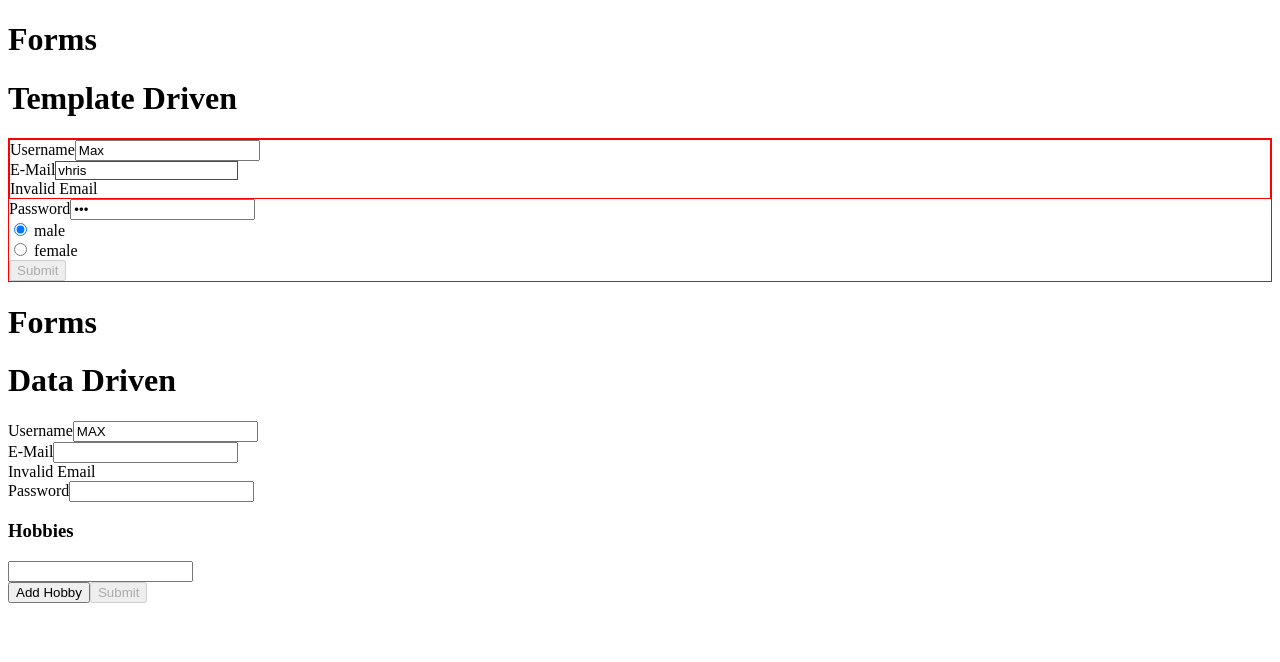
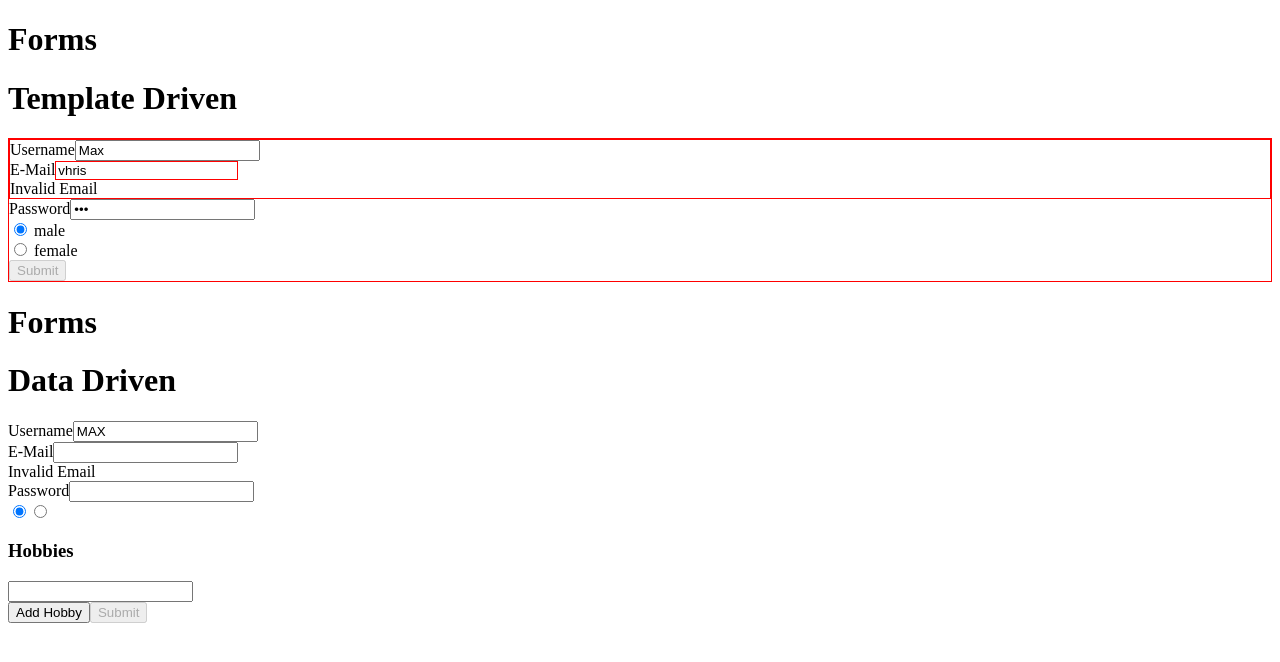
Before and after one commit to Farzaneh-Taleb/forms-udemy, an Angular app: page / in a window 1280 px wide. Shown: the top 662 px of the page. Built offline with nearby package versions, Linux system fonts and the light colour scheme.

Commit message:
118 - 119 Data Driven Form

```diff
--- a/src/app/data-driven/data-driven.component.html
+++ b/src/app/data-driven/data-driven.component.html
@@ -2,7 +2,7 @@
 
 <h1>Data Driven</h1>
 <form [formGroup]="myForm" (ngSubmit)="onSubmit()" >
-  <div>
+  <div formGroupName="userData">
     <div class="form-group">
       <label for="username">Username</label>
       <input type="text"
@@ -16,7 +16,7 @@
              class="form-control"
              id="email"
              formControlName="email">
-      <div *ngIf="!myForm.controls['email'].valid">Invalid Email</div>
+      <div *ngIf="!myForm.controls['userData'].controls['email'].valid">Invalid Email</div>
     </div>
   </div>
 
@@ -29,6 +29,12 @@
   </div>
   <div class="radio">
     <label>
+      <input type="radio" *ngFor="let g of genders"
+      formControlName="gender"
+             [value]="g"
+
+      >
+      {{g}}
     </label>
   </div>
   <div>
--- a/src/app/data-driven/data-driven.component.ts
+++ b/src/app/data-driven/data-driven.component.ts
@@ -9,13 +9,19 @@ import {FormControl, FormGroup, Validators} from '@angular/forms';
 export class DataDrivenComponent {
 
   myForm: FormGroup ;
+  genders= [
+    'male',
+    'female'
+  ]
 
   constructor() {
     this.myForm = new FormGroup({
-      'username': new FormControl('MAX' , Validators.required) ,
+      'userData': new FormGroup({
+        'username': new FormControl('MAX' , Validators.required) ,
+        'email': new FormControl('' , [Validators.required ])
+      }),
       'password': new FormControl('' , Validators.required),
-      'email': new FormControl('' , [Validators.required ,
-        Validators.pattern('/^\w+([\.-]?\w+)*@\w+([\.-]?\w+)*(\.\w{2,3})+$/')])
+      'gender': new FormControl('male')
     });
 
   }
```
